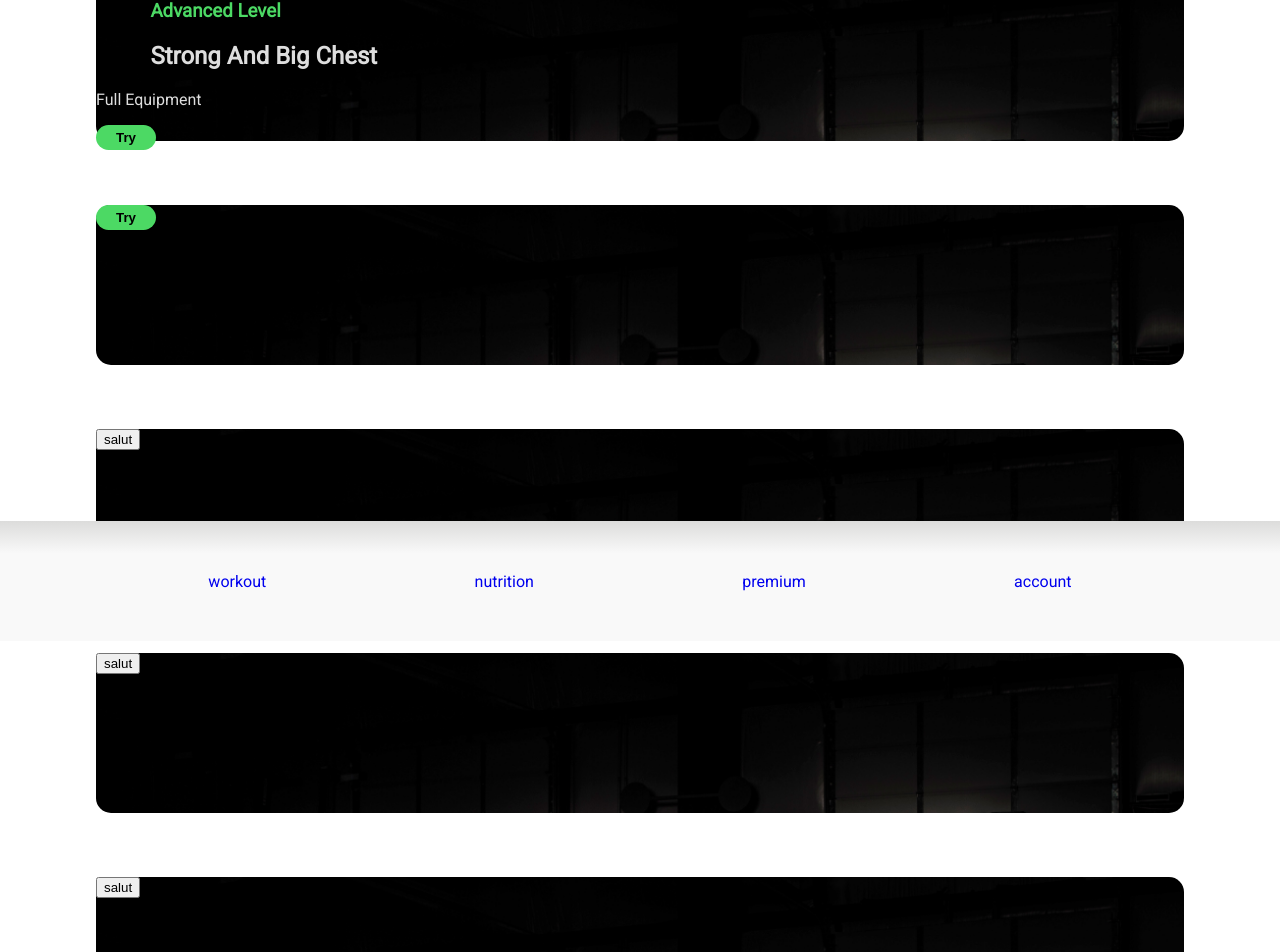
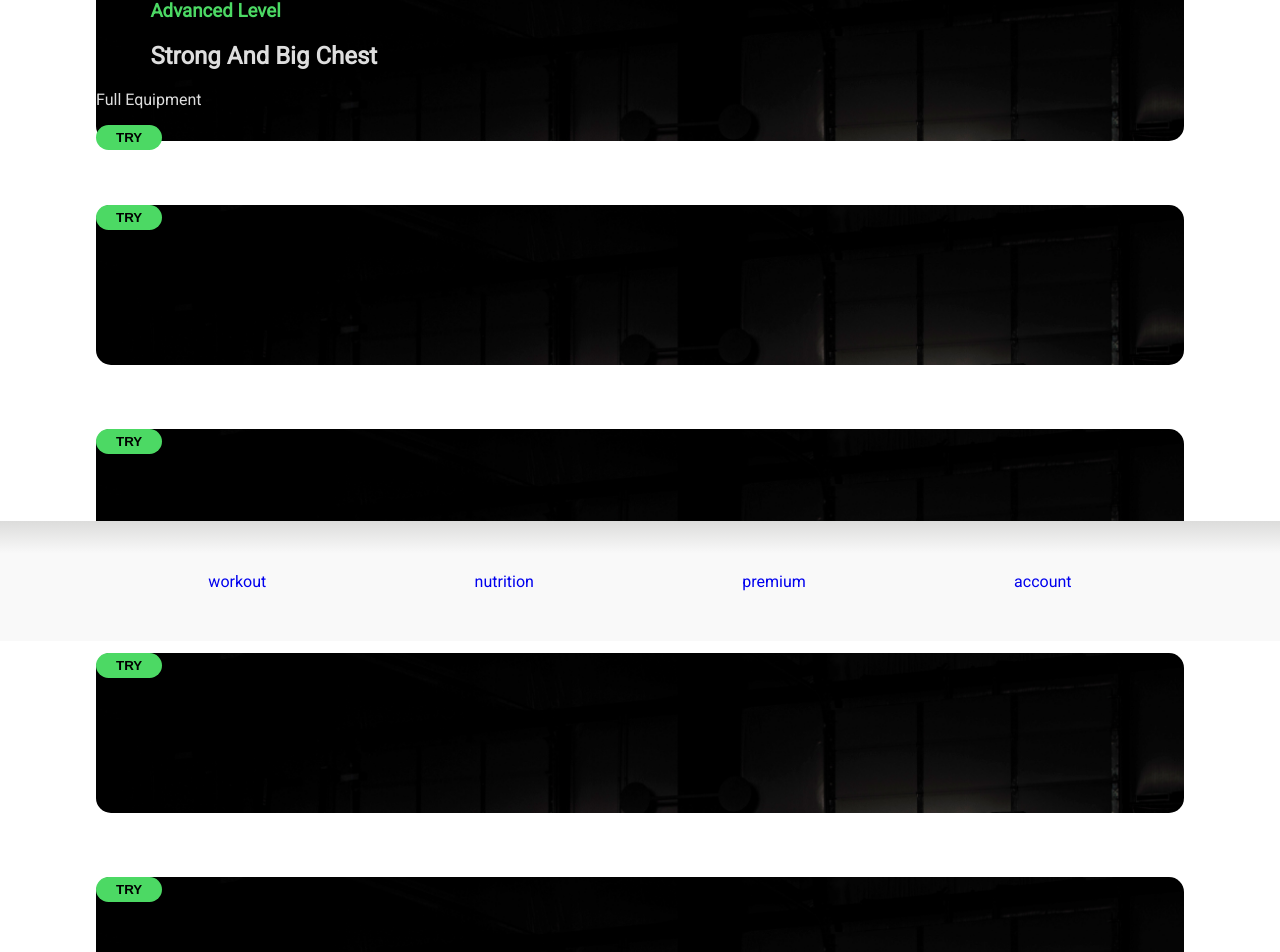
Before and after one commit to killinq-joke/gymapp, a React (Create React App) app: page /workout in a window 1280 px wide. Shown: the part 159-1111 px from the top of the page. Built offline with nearby package versions, Linux system fonts and the light colour scheme.

Commit message:
Updated Try to TRY buttons

```diff
--- a/src/components/Workout.js
+++ b/src/components/Workout.js
@@ -28,7 +28,7 @@ export default function Workout() {
           <h3>{`${level} Level`}</h3>
           <Title>{`${title}`}</Title>
           <p>{`${equipment} Equipment`}</p>
-          <Try>Try</Try>
+          <Try>TRY</Try>
         </Card>
         <Card
           style={{
@@ -36,7 +36,7 @@ export default function Workout() {
             backgroundSize: "100%",
           }}
         >
-          <Try>Try</Try>
+          <Try>TRY</Try>
         </Card>
         <Card
           style={{
@@ -44,7 +44,7 @@ export default function Workout() {
             backgroundSize: "100%",
           }}
         >
-          <button>salut</button>
+          <Try>TRY</Try>
         </Card>
         <Card
           style={{
@@ -52,7 +52,7 @@ export default function Workout() {
             backgroundSize: "100%",
           }}
         >
-          <button>salut</button>
+          <Try>TRY</Try>
         </Card>
         <Card
           style={{
@@ -60,7 +60,7 @@ export default function Workout() {
             backgroundSize: "100%",
           }}
         >
-          <button>salut</button>
+          <Try>TRY</Try>
         </Card>
       </Cards>
     </>
```
